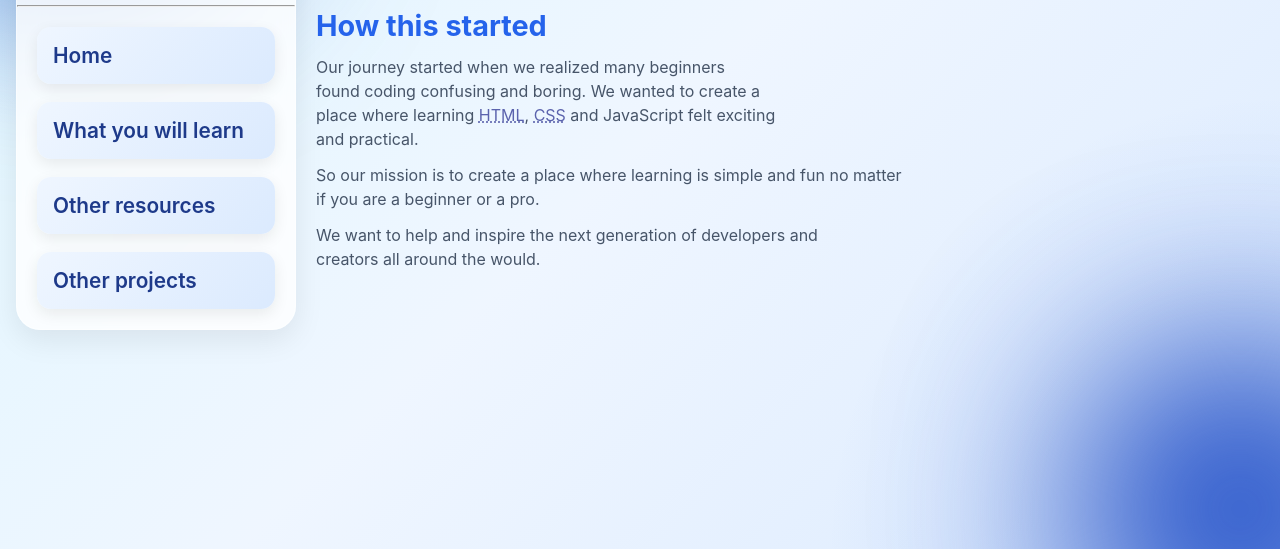
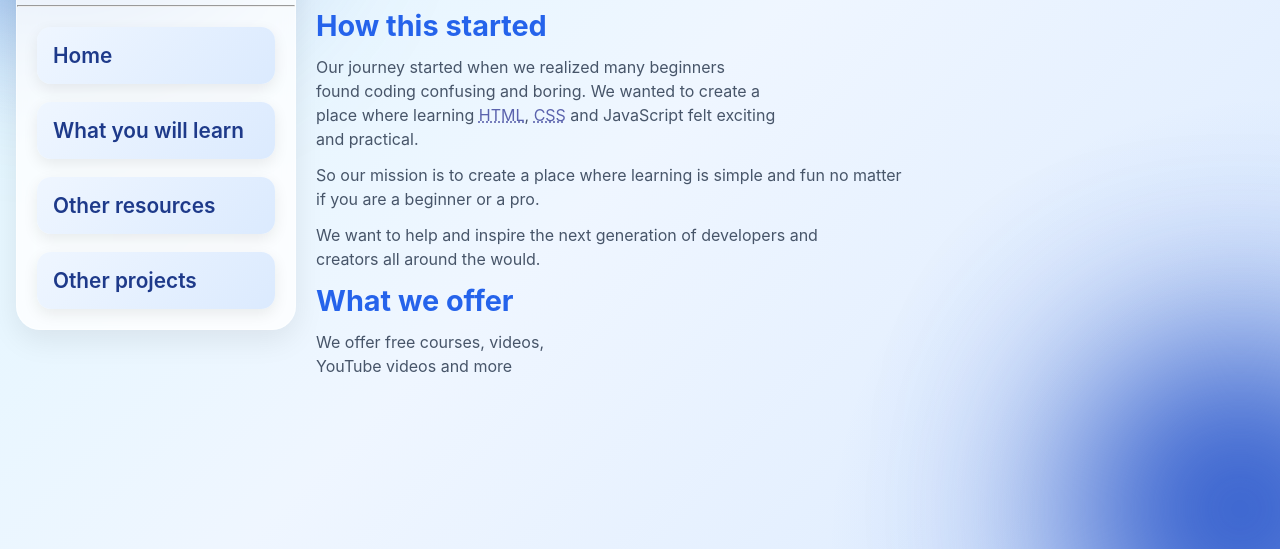
Before and after one commit to Rayyan-ahmed-coder/web-dev, a plain HTML site: page html/AboutUs.html in a window 1280 px wide. Shown: the part 251-800 px from the top of the page. Drawn offline with Linux system fonts and the light colour scheme.

Commit message:
yess commit

```diff
--- a/html/AboutUs.html
+++ b/html/AboutUs.html
@@ -49,8 +49,13 @@
       We want to help and inspire the next generation of developers and <br>
       creators all around the would.
     </p>
+
+    <h2>What we offer</h2>
+
+    <p>We offer free courses, videos, <br>
+      YouTube videos and more
+    </p>
   </main>
-
   <script></script>
 </body>
 </html>
```
